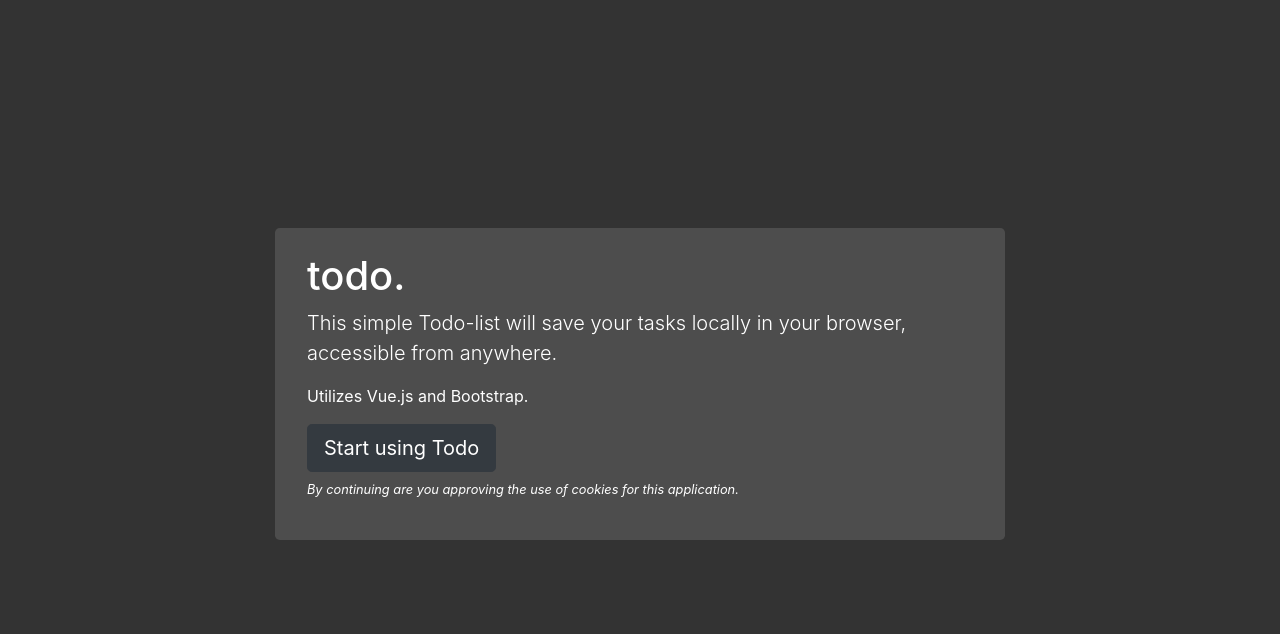
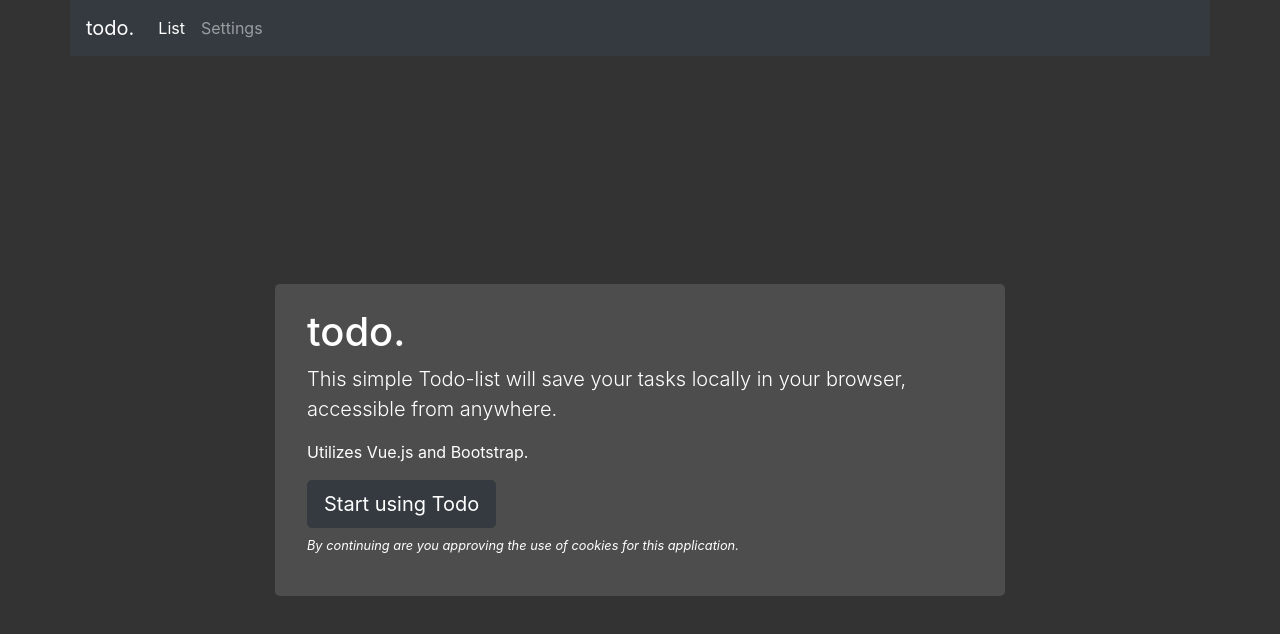
Before and after one commit to magnuslundin/SimpleTodo, a Vue app: page / in a window 1280 px wide. Shown: the top 634 px of the page. Built offline with nearby package versions, Linux system fonts and the light colour scheme.

Commit message:
Add navigation

```diff
--- a/src/App.vue
+++ b/src/App.vue
@@ -1,5 +1,6 @@
 <template>
   <div id="app" class="container w-100 h-100">
+    <navigation />
     <todo
       v-if="initialized"
       v-bind:todoItems="todoItems"
@@ -14,12 +15,14 @@
 </template>
 
 <script>
+import Navigation from './components/Navigation';
 import Todo from './components/Todo';
 import Welcome from './components/Welcome';
 
 export default {
   name: 'App',
   components: {
+    Navigation,
     Todo,
     Welcome
   },
--- /dev/null
+++ b/src/components/Navigation.vue
@@ -0,0 +1,25 @@
+<template>
+    <nav class="navbar navbar-fixed-top navbar-expand-lg navbar-dark bg-dark row">
+        <a class="navbar-brand" href="#">todo.</a>
+        <button class="navbar-toggler" type="button" data-toggle="collapse" data-target="#navbarSupportedContent" aria-controls="navbarSupportedContent" aria-expanded="false" aria-label="Toggle navigation">
+            <span class="navbar-toggler-icon"></span>
+        </button>
+
+        <div class="collapse navbar-collapse" id="navbarSupportedContent">
+            <ul class="navbar-nav mr-auto">
+                <li class="nav-item active">
+                    <a class="nav-link" href="#">List<span class="sr-only">(current)</span></a>
+                </li>
+                <li class="nav-item">
+                    <a class="nav-link" href="#">Settings</a>
+                </li>
+            </ul>
+        </div>
+    </nav>
+</template>
+
+<script>
+export default {
+    name: 'Navigation'
+}
+</script>
```
